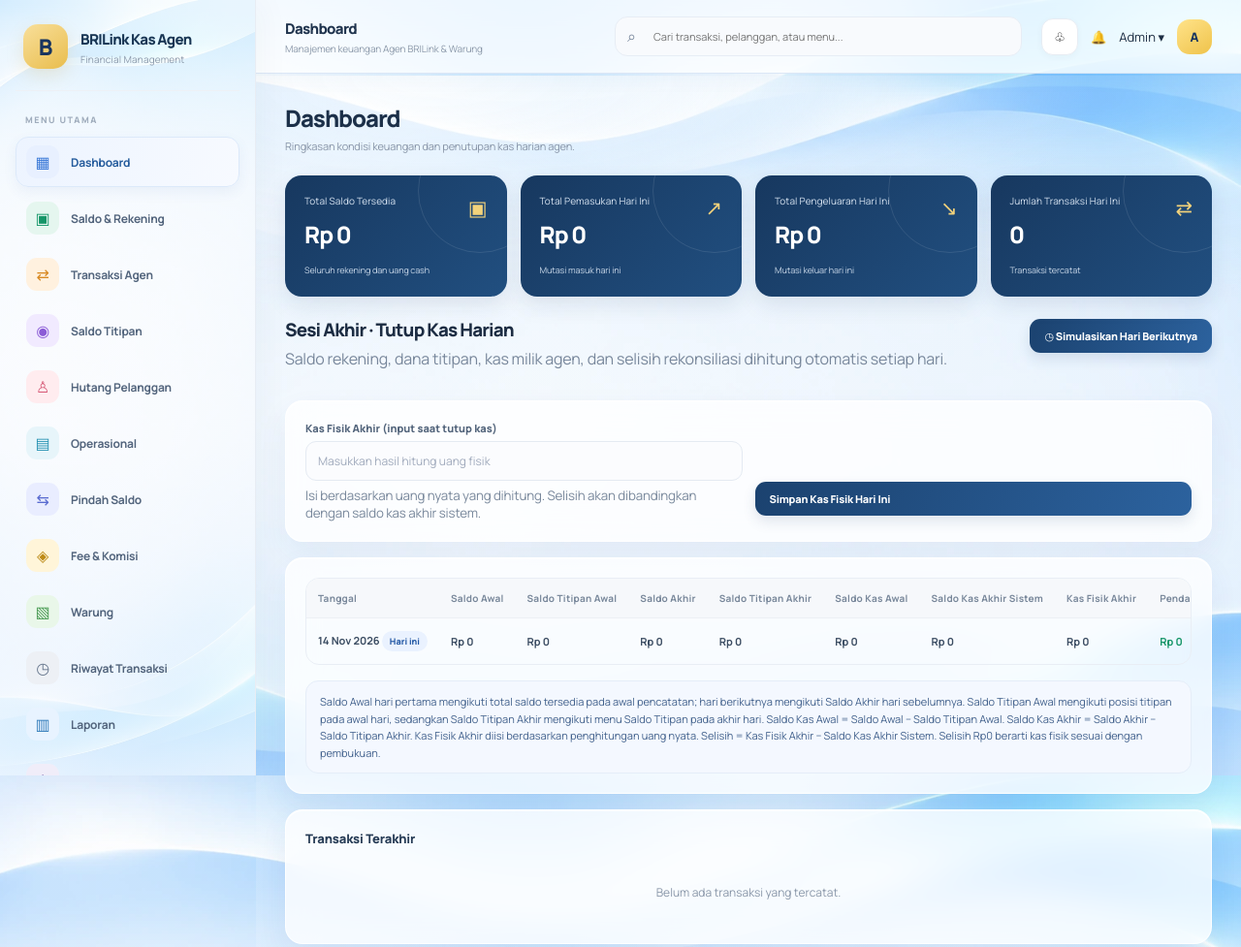
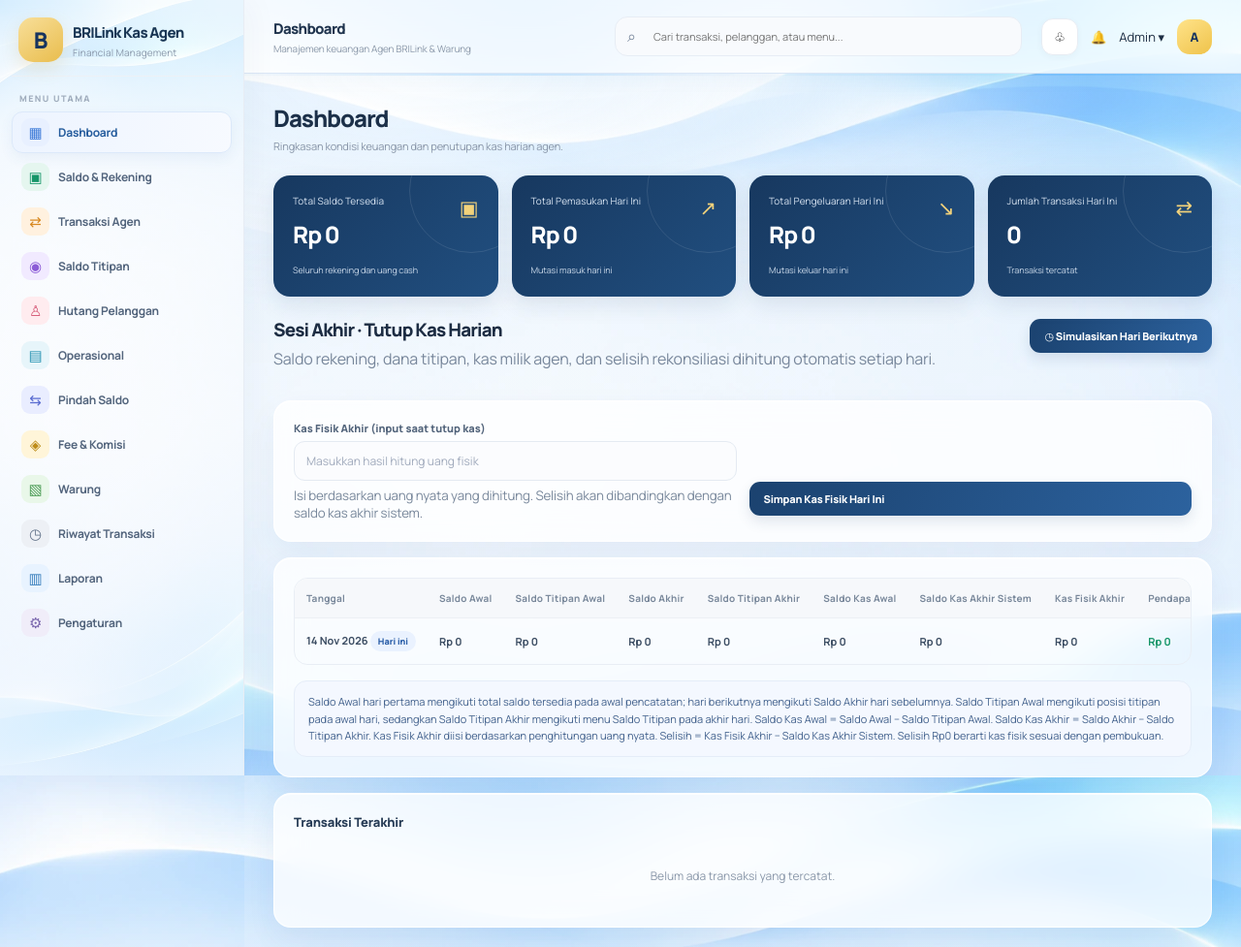
Before and after one commit to deabrilink/kas-agen-brilink, a plain HTML site: page index.html in a window 1280 px wide. Shown: the top 977 px of the page at 97% size. Drawn offline with Linux system fonts and the light colour scheme.

Commit message:
Rapatkan jarak menu sidebar

```diff
--- a/index.html
+++ b/index.html
@@ -249,13 +249,13 @@ body{
  color:var(--text);
 }
 .sidebar{
- width:264px;padding:22px 16px 18px;
+ width:252px;padding:16px 12px 14px;
  background-color:#f4f9ff;
   background-image:linear-gradient(180deg,rgba(255,255,255,.70),rgba(247,250,255,.76)),var(--sidebar-art);
   background-size:cover;background-position:center;background-repeat:no-repeat;
  border-right:1px solid #e8edf4;box-shadow:8px 0 30px rgba(25,48,78,.035);
 }
-.brand{padding:3px 8px 22px;border-bottom:1px solid #edf1f6;gap:13px}
+.brand{padding:2px 7px 14px;border-bottom:1px solid #edf1f6;gap:10px}
 .brand-mark{
  width:46px;height:46px;border-radius:15px;
  background:linear-gradient(145deg,#f8df9a,#e9bd4d);
@@ -265,10 +265,10 @@ body{
 }
 .brand strong{font-size:15px;letter-spacing:-.35px;color:#193654}
 .brand small{font-size:10px;letter-spacing:.2px;color:#8a98aa}
-.nav-label{margin:23px 10px 11px;font-size:9px;letter-spacing:1.5px;color:#a0adbd}
-.nav{gap:6px}
+.nav-label{margin:16px 8px 7px;font-size:9px;letter-spacing:1.4px;color:#a0adbd}
+.nav{gap:3px}
 .nav button{
- min-height:48px;padding:8px 10px;border-radius:13px;gap:12px;
+ min-height:40px;padding:6px 9px;border-radius:11px;gap:9px;
  color:#52647c;font-size:12px;font-weight:680;
 }
 .nav button:hover{background:#f6f9fd;border-color:#edf1f6;transform:translateX(2px)}
@@ -276,8 +276,8 @@ body{
  background:linear-gradient(100deg,#edf4ff,#f7faff);color:#245b9c;
  border-color:#dce9fa;box-shadow:0 5px 14px rgba(50,105,173,.07);
 }
-.nav .ico{width:34px;height:34px;flex-basis:34px;border-radius:11px;font-size:16px}
-.main{margin-left:264px}
+.nav .ico{width:29px;height:29px;flex-basis:29px;border-radius:9px;font-size:15px}
+.main{margin-left:252px}
 .topbar{
  height:76px;padding:0 30px;gap:20px;
  background:rgba(255,255,255,.88);border-bottom:1px solid #e9edf3;
```
